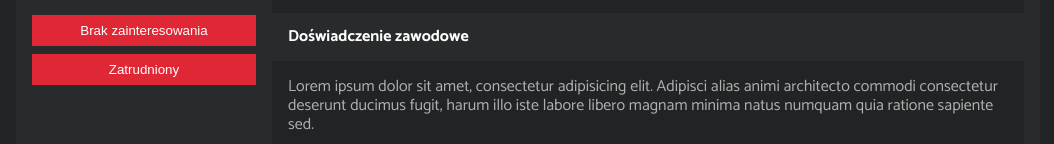
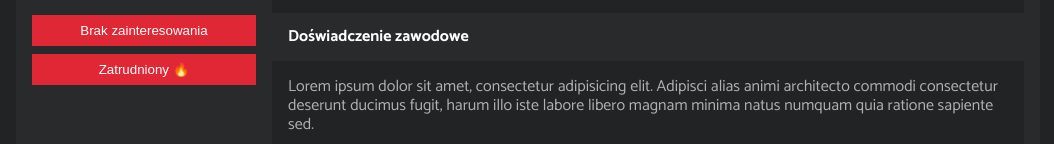
Before and after one commit to tomaszburas/HeadHunter-MK-FE, a React (Create React App) app: page /hr/cv in a window 1280 px wide. Shown: the part 631-775 px from the top of the page, without its empty margins (112-1166 px from the left). Built offline with nearby package versions, Linux system fonts and the light colour scheme.

Commit message:
Changed button text

```diff
--- a/src/views/Hr/HrStudentCv.tsx
+++ b/src/views/Hr/HrStudentCv.tsx
@@ -57,7 +57,7 @@ export const HrStudentCv = () => {
               <div className="button-box">
                 <Button text="Brak zainteresowania" />
               </div>
-              <Button text="Zatrudniony" />
+              <Button text="Zatrudniony 🔥" />
             </div>
           </div>
           <div className="student-data-container">
```
